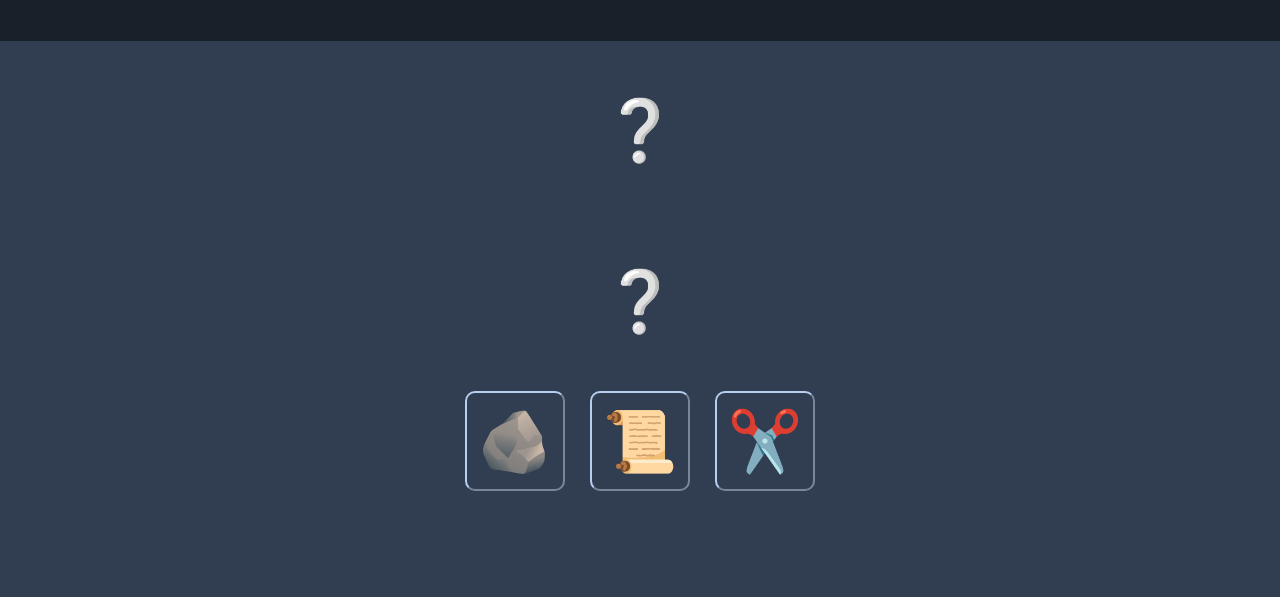
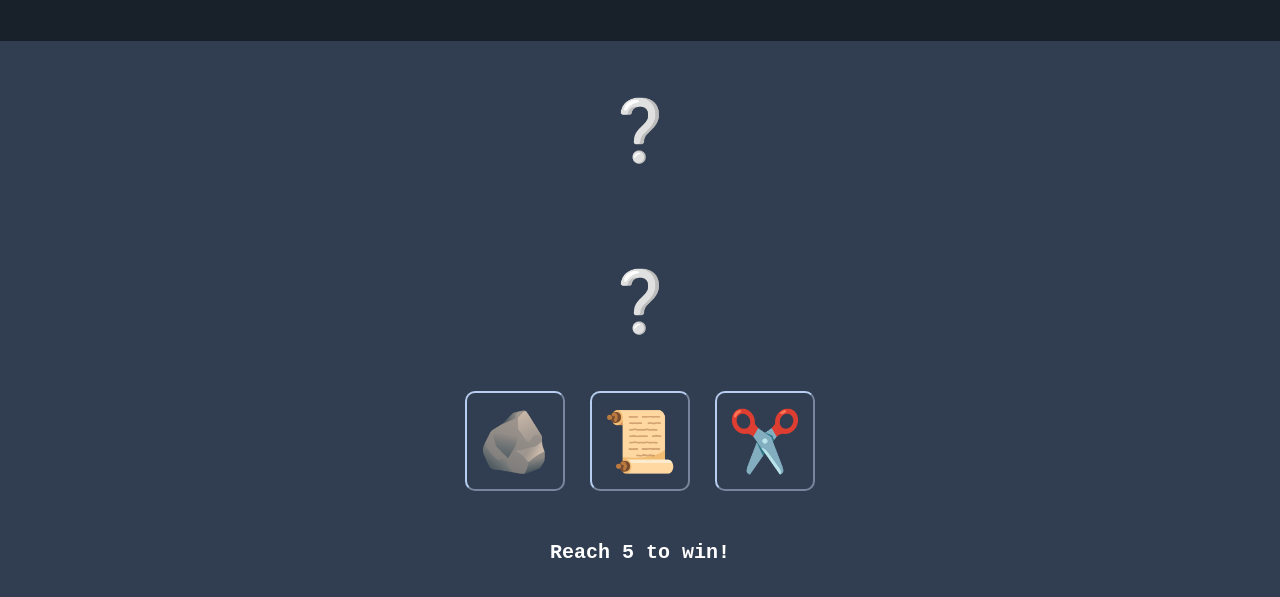
Before and after one commit to tarikkocar/rock-paper-scissors, a plain HTML site: page index.html in a window 1280 px wide. Shown: the part 79-676 px from the top of the page. Drawn offline with Linux system fonts and the light colour scheme.

Commit message:
Added intro text

```diff
--- a/index.html
+++ b/index.html
@@ -30,7 +30,7 @@
         <button class = "btn">✂️</button>
     </div>
     <div class = "result">
-
+        Reach 5 to win!
     </div>
 </body>
 </html>
```
